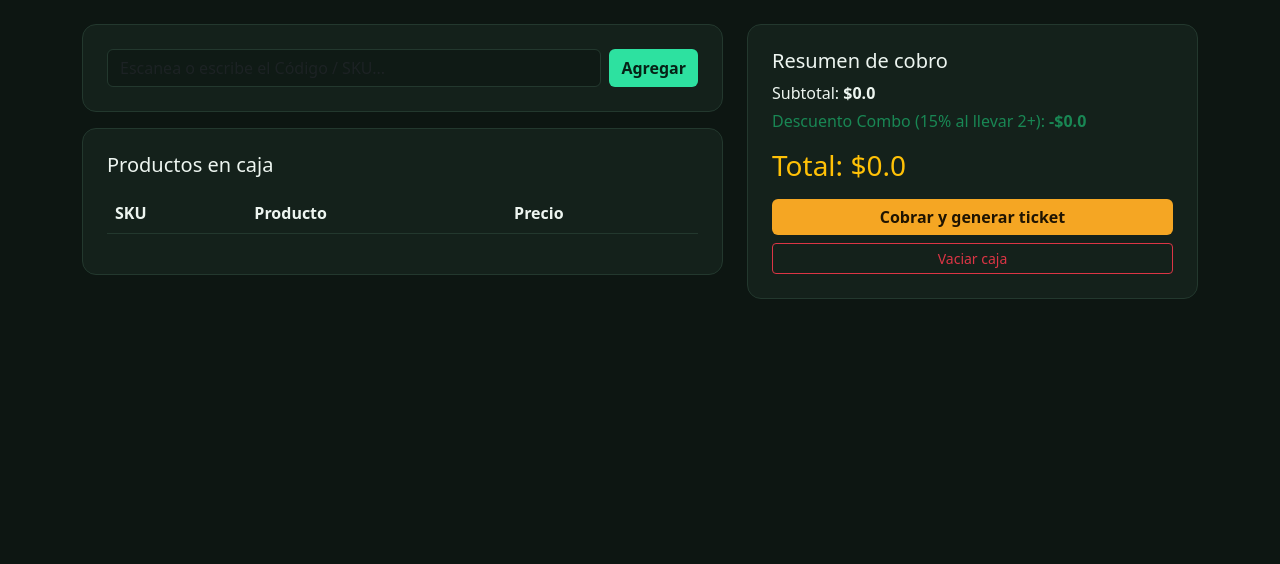
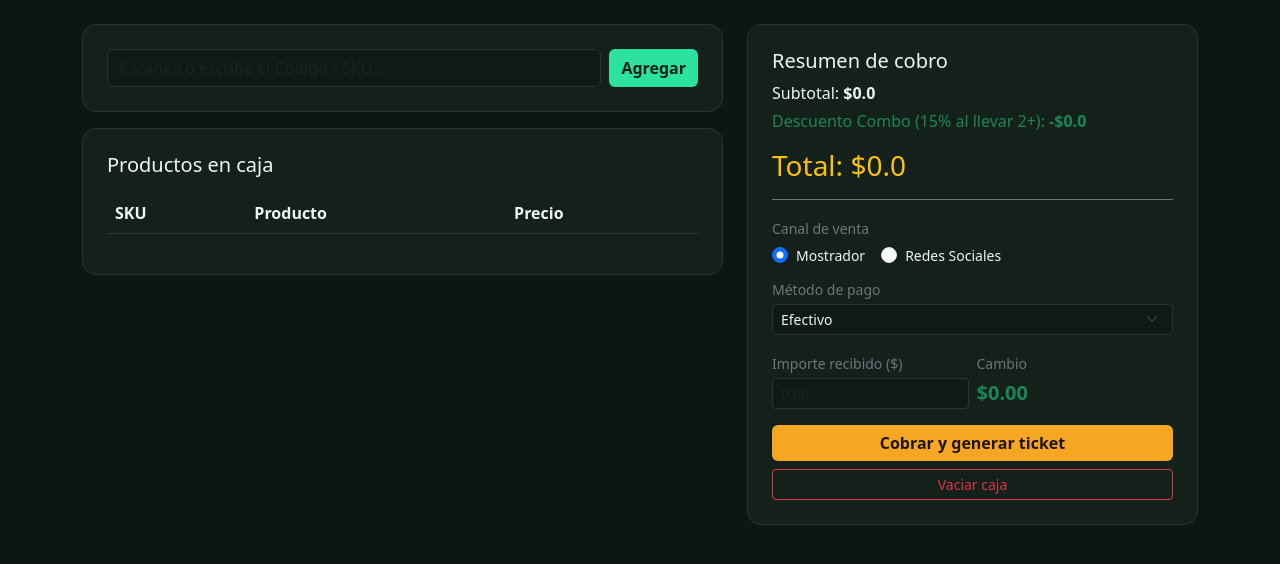
Before and after one commit to DarioMd-afk/trabajoEquipo, a Spring Boot app: page /carrito in a window 1280 px wide. Shown: the part 73-637 px from the top of the page. Run offline with Spring Boot 4, Linux system fonts and the light colour scheme; data that the repository does not hold is empty.

Commit message:
Agrega calculadora de cambio en POS y manejo global de errores

```diff
--- a/src/main/resources/application.properties
+++ b/src/main/resources/application.properties
@@ -1,9 +1,9 @@
 spring.application.name=myphone
 
 # Conexion a MySQL en la nube (Clever Cloud)
-spring.datasource.url=jdbc:mysql://localhost:3306/myphone_db?createDatabaseIfNotExist=true&useSSL=false&serverTimezone=UTC
-spring.datasource.username=root
-spring.datasource.password=Arnulfo2
+spring.datasource.url=jdbc:mysql://baph7j5s25dnk9wvd993-mysql.services.clever-cloud.com:3306/baph7j5s25dnk9wvd993?useSSL=false&allowPublicKeyRetrieval=true&serverTimezone=UTC
+spring.datasource.username=ueljyzp0oeewokfo
+spring.datasource.password=lsBnvDYyEqYLQvqZ9plW
 
 # Configuracion de JPA / Hibernate
 spring.jpa.hibernate.ddl-auto=update
--- a/src/main/resources/templates/carrito.html
+++ b/src/main/resources/templates/carrito.html
@@ -46,7 +46,45 @@
                 <p class="mb-1">Subtotal: <strong th:text="'$' + ${subtotal}">$0</strong></p>
                 <p class="mb-1 text-success">Descuento Combo (15% al llevar 2+): <strong th:text="'-$' + ${descuento}">$0</strong></p>
                 <h3 class="text-warning my-3">Total: <span th:text="'$' + ${total}">$0</span></h3>
+                <!-- Canal, Método de pago y Calculadora de cambio (solo frontend) -->
+<div id="datosCobro" th:attr="data-total=${total != null ? total : 0}" class="border-top border-secondary pt-3 mt-3 mb-3">
+    <div class="mb-2">
+        <label class="form-label small text-secondary mb-1">Canal de venta</label>
+        <div class="d-flex gap-3">
+            <div class="form-check">
+                <input class="form-check-input" type="radio" name="canalVenta" id="canalMostrador" value="Mostrador" checked>
+                <label class="form-check-label small" for="canalMostrador">Mostrador</label>
+            </div>
+            <div class="form-check">
+                <input class="form-check-input" type="radio" name="canalVenta" id="canalRedes" value="Redes Sociales">
+                <label class="form-check-label small" for="canalRedes">Redes Sociales</label>
+            </div>
+        </div>
+    </div>
+
+    <div class="mb-2">
+        <label class="form-label small text-secondary mb-1">Método de pago</label>
+        <select id="metodoPago" class="form-select form-select-sm" onchange="toggleEfectivo()">
+            <option value="Efectivo" selected>Efectivo</option>
+            <option value="Tarjeta">Tarjeta</option>
+            <option value="Transferencia">Transferencia</option>
+        </select>
+    </div>
+
+    <div id="bloqueEfectivo" class="row g-2 align-items-center mt-1">
+        <div class="col-6">
+            <label class="form-label small text-secondary mb-1">Importe recibido ($)</label>
+            <input type="number" step="0.01" min="0" id="importeRecibido"
+                class="form-control form-control-sm" placeholder="0.00" oninput="calcularCambio()">
+        </div>
+        <div class="col-6">
+            <label class="form-label small text-secondary mb-1">Cambio</label>
+            <div id="textoCambio" class="fw-bold text-success fs-5">$0.00</div>
+        </div>
+    </div>
+</div>
                 <form th:action="@{/carrito/cobrar}" method="post" class="mb-2">
+
                     <button type="submit" class="btn btn-amber w-100">Cobrar y generar ticket</button>
                 </form>
                 <form th:action="@{/carrito/vaciar}" method="post">
@@ -56,5 +94,30 @@
         </div>
     </div>
 </div>
+<script>
+    function toggleEfectivo() {
+        const metodo = document.getElementById("metodoPago").value;
+        const bloque = document.getElementById("bloqueEfectivo");
+        bloque.style.display = (metodo === "Efectivo") ? "flex" : "none";
+    }
+
+    function calcularCambio() {
+        const total = parseFloat(document.getElementById("datosCobro").getAttribute("data-total")) || 0;
+        const recibido = parseFloat(document.getElementById("importeRecibido").value) || 0;
+        const cambio = recibido - total;
+        const salida = document.getElementById("textoCambio");
+
+        if (recibido === 0) {
+            salida.innerText = "$0.00";
+            salida.className = "fw-bold text-success fs-5";
+        } else if (cambio < 0) {
+            salida.innerText = "Faltan $" + Math.abs(cambio).toFixed(2);
+            salida.className = "fw-bold text-danger fs-6";
+        } else {
+            salida.innerText = "$" + cambio.toFixed(2);
+            salida.className = "fw-bold text-success fs-5";
+        }
+    }
+</script>
 </body>
 </html>
```
Also changed, not shown: src/main/java/com/equipo/myphone/controller/AdminController.java (+39 -24 lines), src/main/java/com/equipo/myphone/controller/GlobalExceptionHandler.java (added, +18 -0 lines), src/main/resources/templates/admin.html (+11 -1 lines).
